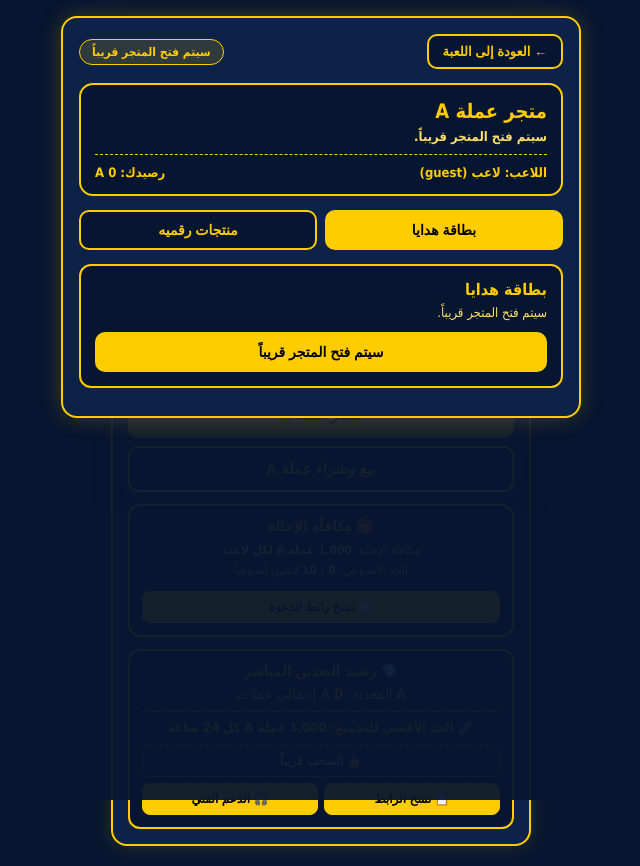
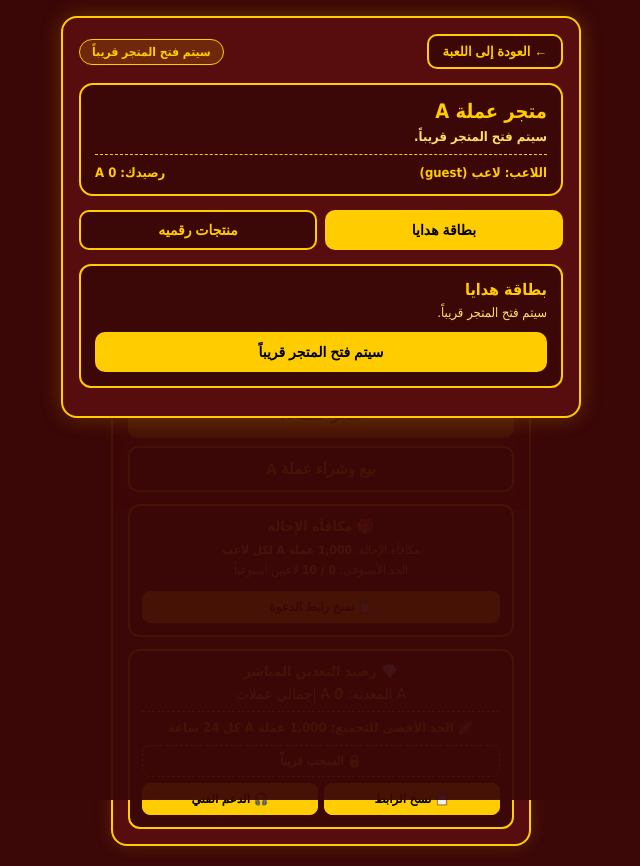
Before and after one commit to AIL0559388930/jump-game, a plain HTML site: page index.html in a window 1280 px wide. Both pictures are taken after a click on the button "متجر عملة A". Shown: the whole page, without its empty margins (319-959 px from the left). Drawn offline with Linux system fonts and the light colour scheme.

Commit message:
Update index.html

```diff
--- a/index.html
+++ b/index.html
@@ -7,8 +7,8 @@
     <script src="https://telegram.org/js/telegram-web-app.js"></script>
     <style>
         :root {
-            --bg-black: #071630;
-            --card-black: #0d2247;
+            --bg-black: #3b0707;
+            --card-black: #570d0d;
             --yellow: #ffcc00;
             --yellow-soft: #ffe066;
             --yellow-dim: rgba(255, 204, 0, 0.14);
@@ -62,7 +62,7 @@
 
         .daily-cap-box {
             border: 1.5px solid var(--yellow);
-            background-color: #071630;
+            background-color: #3b0707;
             border-radius: 10px;
             padding: 8px 10px;
             margin-top: 10px;
@@ -87,7 +87,7 @@
         }
 
         .jump-btn:hover {
-            background-color: #071630;
+            background-color: #3b0707;
             color: var(--yellow);
         }
 
@@ -117,7 +117,7 @@
         }
 
         .store-nav-btn:hover {
-            background-color: #071630;
+            background-color: #3b0707;
             color: var(--yellow);
         }
 
@@ -126,7 +126,7 @@
         }
 
         .trade-direct-btn {
-            background-color: #071630;
+            background-color: #3b0707;
             color: var(--yellow);
             border: 2px solid var(--yellow);
             padding: 12px 16px;
@@ -149,7 +149,7 @@
         }
 
         .ton-wallet-box {
-            background: #071630;
+            background: #3b0707;
             border: 2px solid var(--yellow);
             border-radius: 12px;
             margin-top: 12px;
@@ -218,12 +218,12 @@
         }
 
         .action-btn:hover {
-            background-color: #071630;
+            background-color: #3b0707;
             color: var(--yellow);
         }
 
         .disabled-withdraw-btn {
-            background-color: #071630;
+            background-color: #3b0707;
             color: var(--yellow-soft);
             border: 1.5px dashed var(--yellow);
             padding: 8px;
@@ -252,12 +252,12 @@
             transition: opacity 0.3s ease;
         }
 
-        /* نوافذ منبثقة (أزرق وأصفر) */
+        /* نوافذ منبثقة (أحمر وأصفر) */
         .store-modal-overlay {
             display: none;
             position: fixed;
             inset: 0;
-            background-color: rgba(7, 22, 48, 0.94);
+            background-color: rgba(59, 7, 7, 0.94);
             z-index: 1500;
             overflow-y: auto;
             padding: 16px 12px 32px;
@@ -289,7 +289,7 @@
         }
 
         .btn-back-game {
-            background-color: #071630;
+            background-color: #3b0707;
             color: var(--yellow);
             border: 2px solid var(--yellow);
             border-radius: 10px;
@@ -318,7 +318,7 @@
             border: 2px solid var(--yellow);
             border-radius: 14px;
             padding: 14px;
-            background-color: #071630;
+            background-color: #3b0707;
             margin-bottom: 14px;
         }
 
@@ -356,7 +356,7 @@
         }
 
         .store-tab-btn {
-            background-color: #071630;
+            background-color: #3b0707;
             color: var(--yellow);
             border: 2px solid var(--yellow);
             border-radius: 10px;
@@ -383,7 +383,7 @@
             border: 2px solid var(--yellow);
             border-radius: 12px;
             padding: 14px;
-            background-color: #071630;
+            background-color: #3b0707;
             margin-bottom: 12px;
         }
 
@@ -403,7 +403,7 @@
         .store-textarea {
             width: 100%;
             min-height: 95px;
-            background-color: #0d2247;
+            background-color: #570d0d;
             color: var(--yellow);
             border: 1.5px solid var(--yellow);
             border-radius: 10px;
@@ -433,7 +433,7 @@
         }
 
         .store-yellow-btn:hover {
-            background-color: #071630;
+            background-color: #3b0707;
             color: var(--yellow);
         }
 
@@ -1044,7 +1044,7 @@
             ctx.fillText(obstacle.currentCar, obstacle.x, obstacle.y + 22);
 
             if (isGameOver) {
-                ctx.fillStyle = "rgba(7, 22, 48, 0.78)";
+                ctx.fillStyle = "rgba(59, 7, 7, 0.78)";
                 ctx.fillRect(0, 0, canvas.width, canvas.height);
 
                 ctx.fillStyle = "#ffcc00";
```
